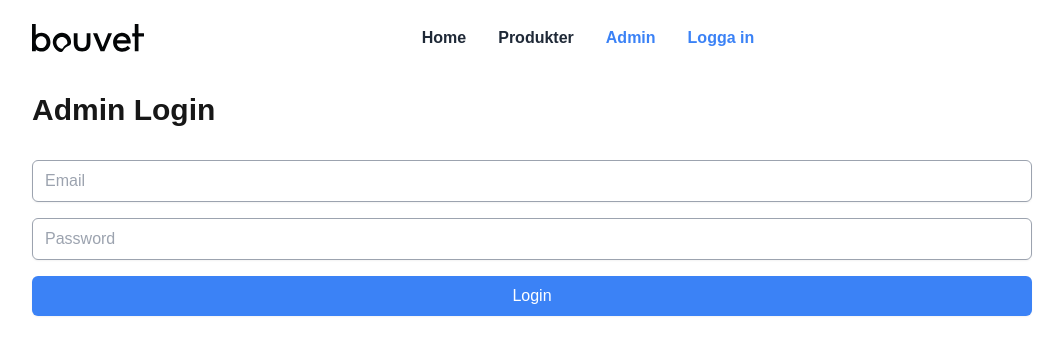
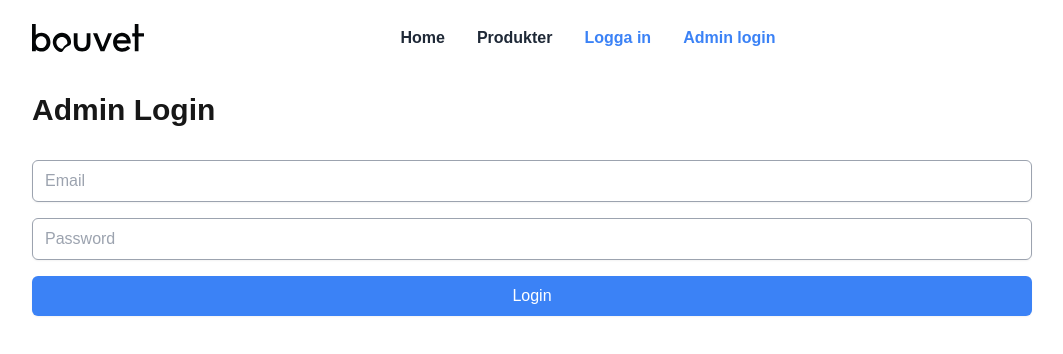
Before and after one commit to ozayo/auktion, a Next.js app in the folder frontend/: page /login in a window 1280 px wide. Shown: the top 354 px of the page, without its empty margins (108-1171 px from the left). Built offline with nearby package versions, Linux system fonts and the light colour scheme; no server answers.

Commit message:
added admin login link

```diff
--- a/frontend/components/Header.tsx
+++ b/frontend/components/Header.tsx
@@ -63,12 +63,6 @@ const Header: React.FC = () => {
             className="text-gray-800 dark:text-white hover:text-blue-500 font-bold"
           >Produkter
           </Link>
-          <Link
-            href="http://localhost:1337/admin"
-            className="text-blue-500 hover:text-blue-700 font-bold"
-          >
-            Admin
-          </Link>
           {isLoggedIn ? (
             <>
               <Link
@@ -92,6 +86,12 @@ const Header: React.FC = () => {
               Logga in
             </button>
           )}
+          <Link
+            href="http://localhost:3000/login"
+            className="text-blue-500 hover:text-blue-700 font-bold"
+          >
+            Admin login
+          </Link>
         </div>
 
         {/* Hamburger menu for mobile navigation */}
@@ -115,14 +115,7 @@ const Header: React.FC = () => {
                 Home
               </Link>
             </li>
-            <li>
-              <Link
-                href="http://localhost:1337/admin"
-                className="text-blue-500 hover:text-blue-700 font-bold"
-              >
-                Admin
-              </Link>
-            </li>
+
             {isLoggedIn ? (
               <>
                 <li>
@@ -151,7 +144,16 @@ const Header: React.FC = () => {
                   Logga in
                 </button>
               </li>
+
             )}
+            <li>
+              <Link
+                href="http://localhost:3000/login"
+                className="text-blue-500 hover:text-blue-700 font-bold"
+              >
+                Admin login
+              </Link>
+            </li>
           </ul>
         </div>
       )}
```
